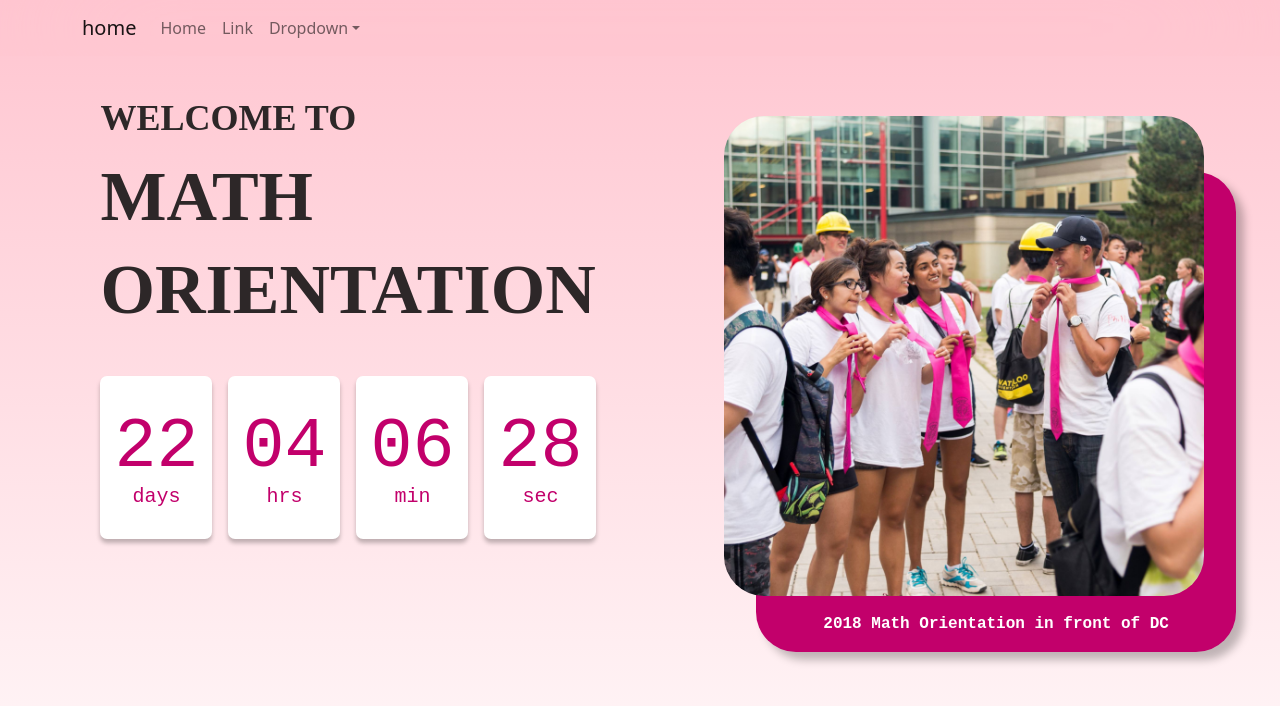
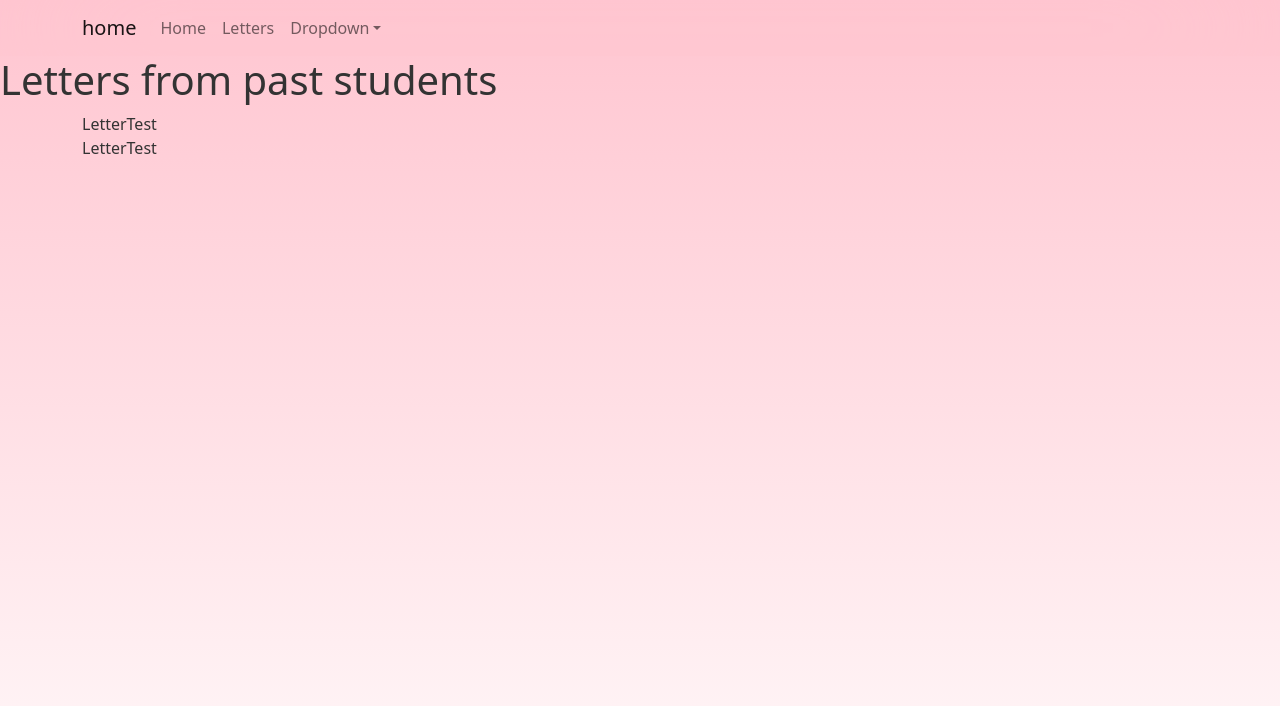
Before and after one commit to connie-wg/mathorientation, a Next.js app: page / in a window 1280 px wide. Shown: the top 706 px of the page. Built offline with nearby package versions, Linux system fonts and the light colour scheme.

Commit message:
updating letters

```diff
--- /dev/null
+++ b/components/Letter.js
@@ -0,0 +1,41 @@
+import styles from "../styles/teamName.module.css";
+import { Modal } from "react-bootstrap";
+import { Button } from "react-bootstrap";
+
+
+import { useState } from "react";
+
+const Letter = (props) => {
+  const [showModal, setShowModal] = useState(false);
+
+  const letterTitle = props.letterTitle;
+  const author = props.author;
+  console.log(props.author);
+
+  const handleCloseModal = () => setShowModal(false);
+  const handleShowModal = () => setShowModal(true);
+
+//   return (
+//     <div>Hello</div>
+//   )
+  return (
+    <>
+      <Modal show={showModal} onHide={handleCloseModal}>
+        <Modal.Header>
+          <div>{letterTitle}</div>
+        </Modal.Header>
+        <Modal.Body>
+            <div>{author}</div>
+        </Modal.Body>
+        <Modal.Footer>
+          <Button onClick={handleCloseModal}>Close</Button>
+        </Modal.Footer>
+      </Modal>
+        <div onClick={handleShowModal}>
+          LetterTest
+        </div>
+    </>
+  );
+};
+
+export default Letter;
--- a/components/NavBar.js
+++ b/components/NavBar.js
@@ -12,9 +12,9 @@ const NavBar = () => {
         <Navbar.Collapse id="basic-navbar-nav">
           <Nav className="mr-auto">
             <Nav.Link href="#home">Home</Nav.Link>
-            <Nav.Link href="#link">Link</Nav.Link>
+            <Nav.Link href="#letters">Letters</Nav.Link>
             <NavDropdown title="Dropdown" id="basic-nav-dropdown">
-              <NavDropdown.Item href="#action/3.1">Action</NavDropdown.Item>
+              <NavDropdown.Item href="#letters">Letters</NavDropdown.Item>
               <NavDropdown.Item href="#action/3.2">Another action</NavDropdown.Item>
               <NavDropdown.Item href="#action/3.3">Something</NavDropdown.Item>
               <NavDropdown.Divider />
--- a/package.json
+++ b/package.json
@@ -11,6 +11,7 @@
   "dependencies": {
     "bootstrap": "^5.1.3",
     "next": "12.1.6",
+    "node-sass": "^7.0.1",
     "react": "18.2.0",
     "react-bootstrap": "^2.4.0",
     "react-countdown": "^2.3.2",
--- a/pages/index.js
+++ b/pages/index.js
@@ -15,6 +15,7 @@ import ImageFramed from '../components/imageLayer'
 // import DcMath from '../assets/dc-math.png'
 import profilePic from '../public/dc-math.png'
 import CountdownTimer from '../components/Countdown'
+import Letters from './letters'
 
 export default function Home() {
 
@@ -24,7 +25,8 @@ export default function Home() {
   return (
     <div className={"" + styles.pink}>
     <NavBar />
-    <HomeComponent />
+    {/* <HomeComponent /> */}
+    <Letters />
 
   </div>
   )
--- a/pages/letters.js
+++ b/pages/letters.js
@@ -0,0 +1,38 @@
+import React from 'react'
+
+import Letter from "../components/Letter";
+import NavBar from "../components/NavBar";
+import styles from "../styles/homepage.module.css";
+import { Container, Row, Col } from "react-bootstrap";
+
+
+import { Navbar, Nav, NavDropdown, Form, FormControl, Button } from 'react-bootstrap'
+
+const Letters = () => {
+    return (
+        <div className={styles.background}>
+        <h1>Letters from past students</h1>
+        <Container>
+          <Row>
+            <Col>
+              <Letter
+                letterTitle="Hello"
+                author="Elysia"
+                />
+            </Col>
+                <Letter
+                letterTitle="Hello"
+                author="Elysia"
+                />
+            <Col>
+
+            </Col>
+            <Col></Col>
+            <Col></Col>
+          </Row>
+        </Container>
+      </div>
+      )
+}
+
+export default Letters
```
Also changed, not shown: components/Letters.js (deleted), 2 other files (tests, documents, lock files or other folders).
